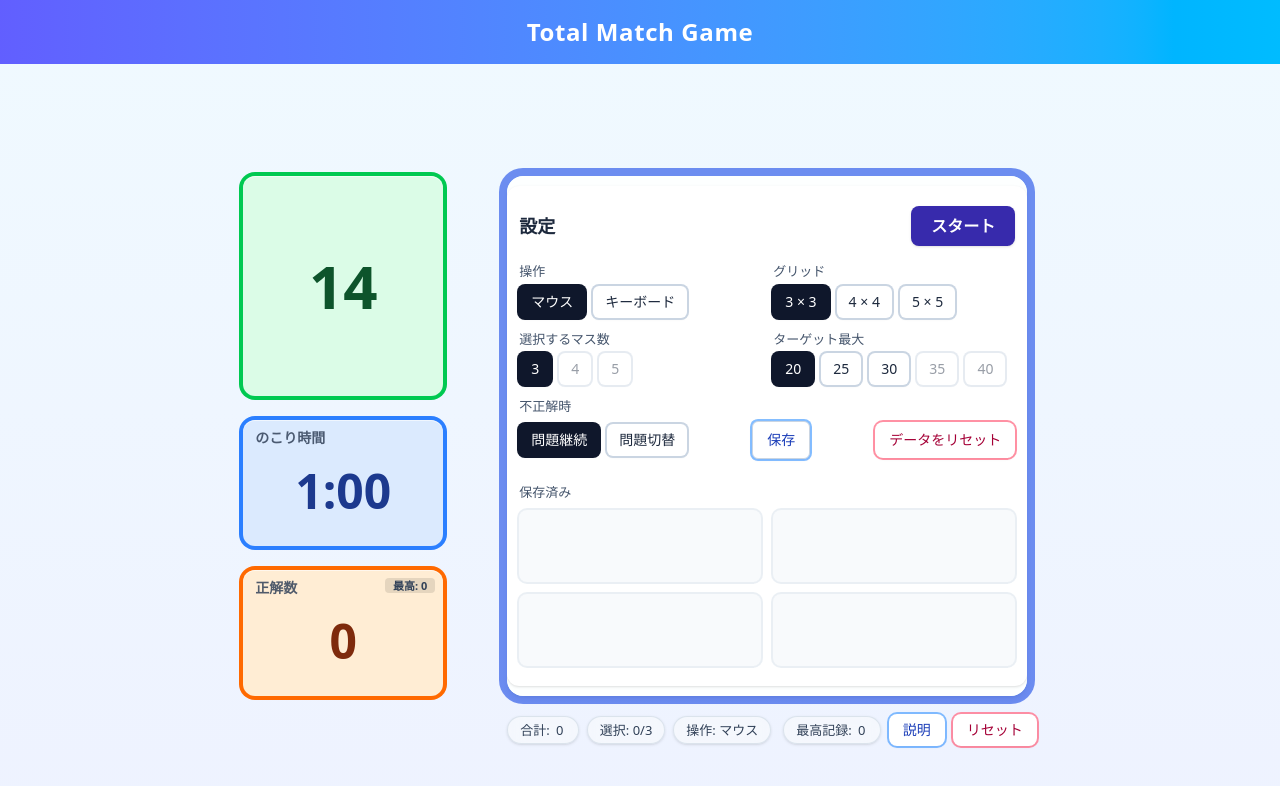
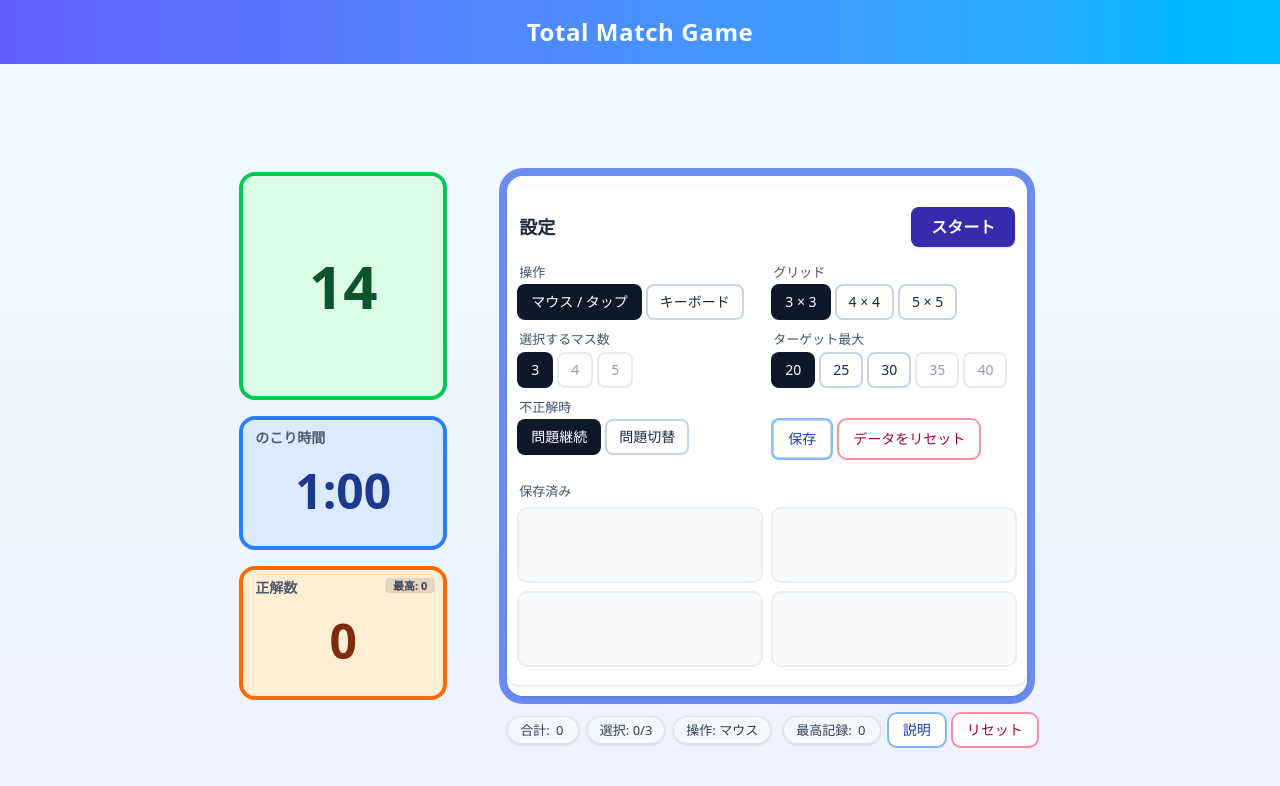
Before and after one commit to seiya-matsuoka/total-match-game, a React (Vite) app: page / in a window 1280 px wide. Shown: the top 786 px of the page. Built offline with nearby package versions, Linux system fonts and the light colour scheme.

Commit message:
feat(ui): 設定画面のレイアウト崩れを修正

```diff
--- a/src/components/Settings.tsx
+++ b/src/components/Settings.tsx
@@ -141,7 +141,7 @@ export default function Settings({ config, onChange, onStart }: Props) {
                 className={`${segBase} ${m === config.controlMode ? segOn : segOff}`}
                 onClick={() => update('controlMode', m)}
               >
-                {m === 'mouse' ? 'マウス' : 'キーボード'}
+                {m === 'mouse' ? 'マウス / タップ' : 'キーボード'}
               </button>
             ))}
           </div>
@@ -205,10 +205,9 @@ export default function Settings({ config, onChange, onStart }: Props) {
           </div>
         </div>
 
-        {/* 不正解時 + 保存 */}
-        <div className="col-span-2">
+        {/* 不正解時 */}
+        <div>
           <div className="mb-1 text-[13px] font-medium text-slate-600">不正解時</div>
-          <div className="flex items-center justify-between gap-2">
           <div className="flex flex-wrap gap-2" role="group" aria-label="不正解時">
             {WRONG_MODE_OPTIONS.map((m) => (
               <button
@@ -220,7 +219,12 @@ export default function Settings({ config, onChange, onStart }: Props) {
               </button>
             ))}
           </div>
+        </div>
 
+        {/* 保存／データをリセット */}
+        <div>
+          <div className="mb-1 h-[18px] sm:h-[18px]" aria-hidden="true" />
+          <div className="flex flex-wrap gap-2">
             <button
               className={`${btnInfo} rounded-md border border-slate-300 bg-white px-3 py-2 text-sm font-medium shadow-sm hover:bg-slate-50 active:translate-y-[0.5px] focus-visible:outline-none focus-visible:ring-2 focus-visible:ring-slate-200 ${isSaveDisabled ? 'cursor-not-allowed opacity-50' : ''}`}
               disabled={isSaveDisabled}
```
Lines whose indentation alone changed are shown as unchanged.
